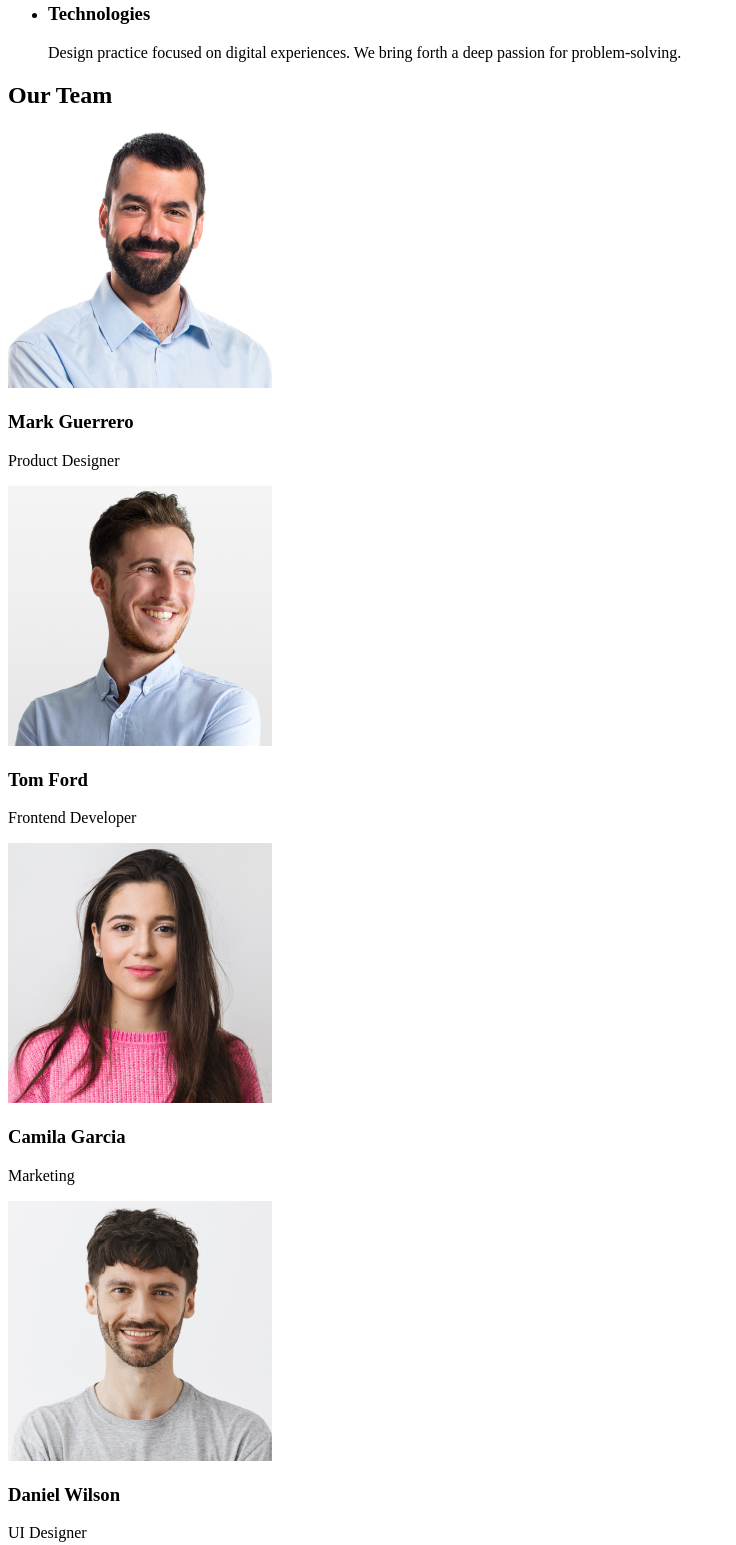
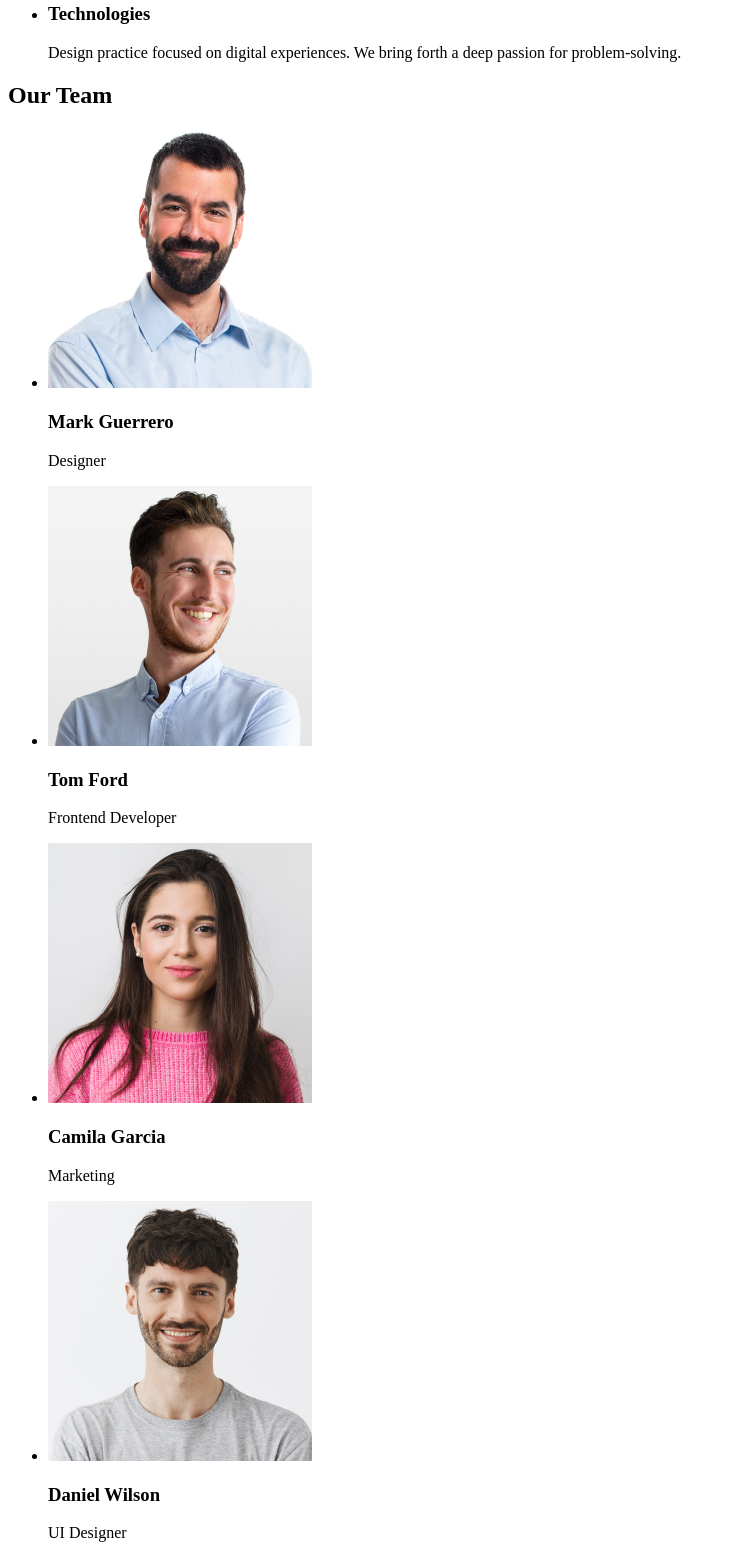
Before and after one commit to Gunaylor/goit-markup-hw-01, a plain HTML site: page index.html in a window 1280 px wide. Shown: the part 532-2077 px from the top of the page, without its empty margins (0-736 px from the left). Drawn offline with Linux system fonts and the light colour scheme.

Commit message:
Update index.html

```diff
--- a/index.html
+++ b/index.html
@@ -62,28 +62,31 @@
             </ul>
         </section>
 
+
         <section id="part-4">
             <h2>Our Team</h2>
-            <div>
+            <ul>
+                <li>
                     <img src="./images/img1.jpg" alt="Mark Guerrero" width="264">
                     <h3>Mark Guerrero</h3>
-                <p>Product Designer</p>
-            </div>
-            <div>
+                    <p>Designer</p>
+                </li>
+                <li>
                     <img src="./images/img2.jpg" alt="Tom Ford" width="264">
                     <h3>Tom Ford</h3>
                     <p>Frontend Developer</p>
-            </div>
-            <div>
+                </li>
+                <li>
                     <img src="./images/img3.jpg" alt="Camila Garcia" width="264">
                     <h3>Camila Garcia</h3>
                     <p>Marketing</p>
-            </div>
-            <div>
+                </li>
+                <li>
                     <img src="./images/img4.jpg" alt="Daniel Wilson" width="264">
                     <h3>Daniel Wilson</h3>
                     <p>UI Designer</p>
-            </div>
+                </li>
+            </ul>
         </section>
     </main>
 
```
Lines whose indentation alone changed are shown as unchanged.
